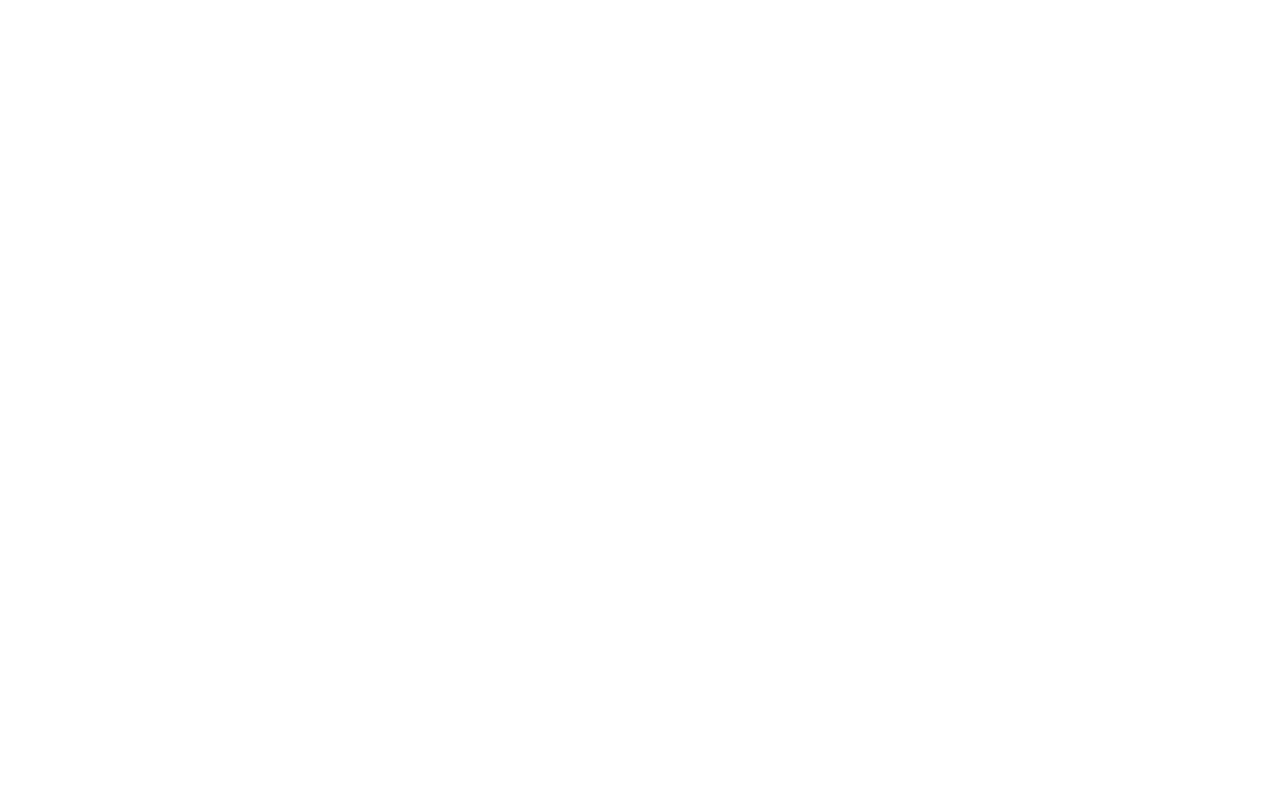
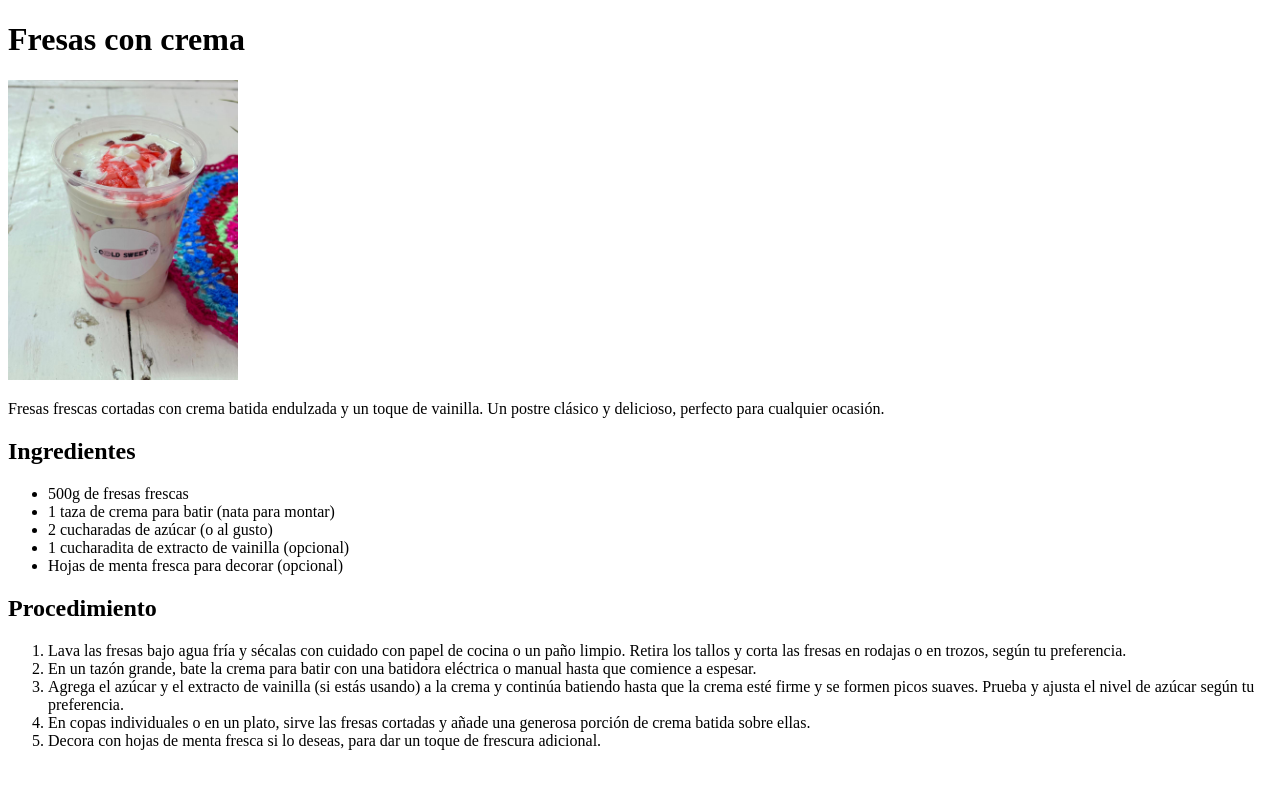
Before and after one commit to RyanSalvador/odin-recipes, a plain HTML site: page recipes/fresas-con-crema.html in a window 1280 px wide. Drawn offline with Linux system fonts and the light colour scheme.

Commit message:
Add content to fresas-con-crema.html and change the title of every file

```diff
--- a/recipes/fresas-con-crema.html
+++ b/recipes/fresas-con-crema.html
@@ -0,0 +1,31 @@
+<!DOCTYPE html>
+<html lang="en">
+<head>
+    <meta charset="UTF-8">
+    <meta name="viewport" content="width=device-width, initial-scale=1.0">
+    <title>Fresas con crema</title>
+</head>
+<body>
+    <h1>Fresas con crema</h1>
+    <img src="../recipes-images/Fresas-con-crema.jpeg" height="300" width="230">
+    <p>Fresas frescas cortadas con crema batida endulzada y un toque de vainilla. Un postre clásico y delicioso, perfecto para cualquier ocasión.</p>
+    <h2>Ingredientes</h2>
+
+    <ul>
+        <li>500g de fresas frescas</li>
+        <li>1 taza de crema para batir (nata para montar)</li>
+        <li>2 cucharadas de azúcar (o al gusto)</li>
+        <li>1 cucharadita de extracto de vainilla (opcional)</li>
+        <li>Hojas de menta fresca para decorar (opcional)</li>
+    </ul>
+    <h2>Procedimiento</h2>
+    <ol>
+        <li>Lava las fresas bajo agua fría y sécalas con cuidado con papel de cocina o un paño limpio. Retira los tallos y corta las fresas en rodajas o en trozos, según tu preferencia.</li>
+        <li>En un tazón grande, bate la crema para batir con una batidora eléctrica o manual hasta que comience a espesar.</li>
+        <li>Agrega el azúcar y el extracto de vainilla (si estás usando) a la crema y continúa batiendo hasta que la crema esté firme y se formen picos suaves. Prueba y ajusta el nivel de azúcar según tu preferencia.</li>
+        <li>En copas individuales o en un plato, sirve las fresas cortadas y añade una generosa porción de crema batida sobre ellas.</li>
+        <li>Decora con hojas de menta fresca si lo deseas, para dar un toque de frescura adicional.</li>
+
+    </ol>
+</body>
+</html>
```
Also changed, not shown: recipes/camaron-roca.html (+1 -1 lines), recipes/humus.html (+1 -1 lines).
